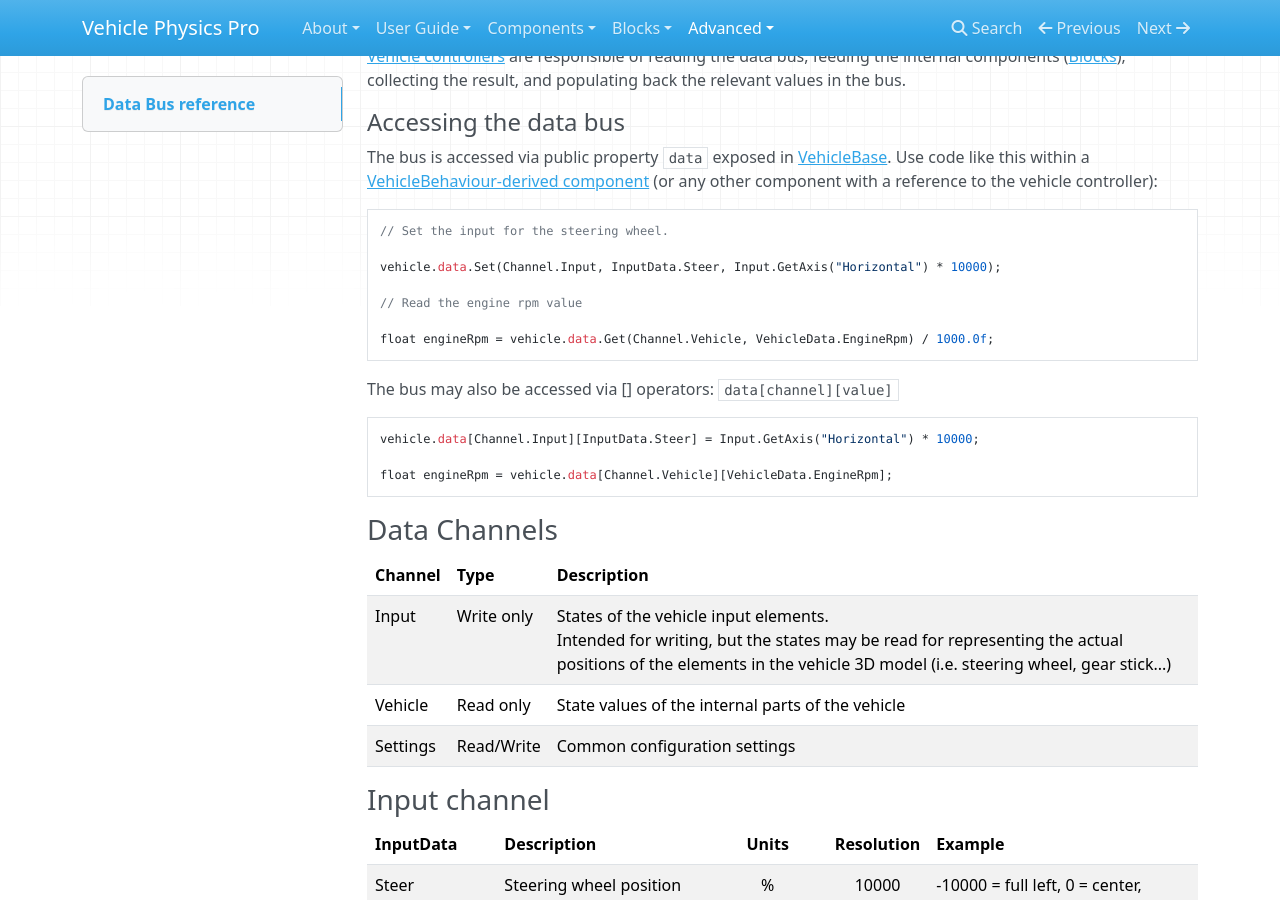
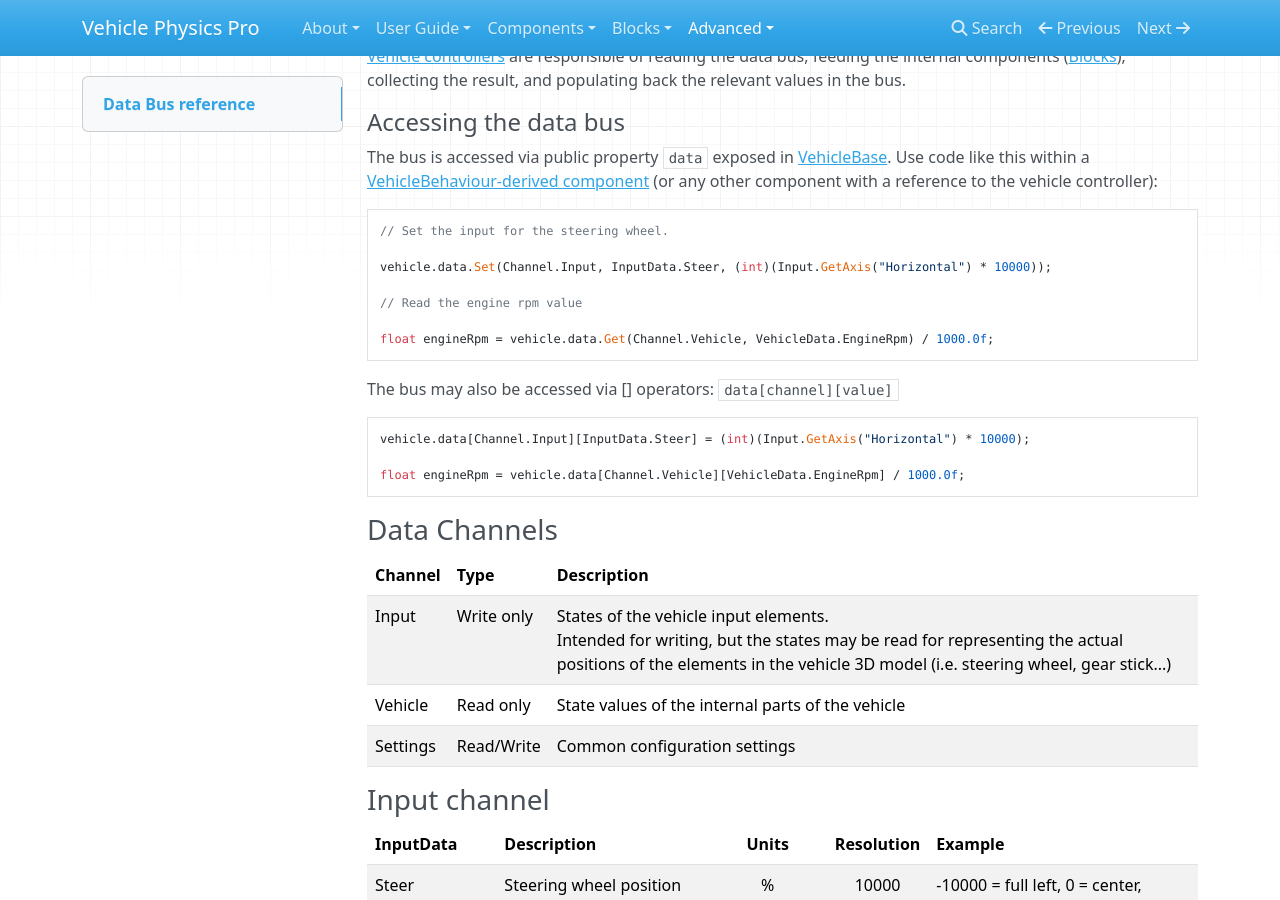
Before and after one commit to EdyJ/vehicle-physics-docs, an MkDocs documentation site: the page built from docs/advanced/databus-reference.md, in a window 1280 px wide and 900 px high, scrolled down 402 px. Built offline with MkDocs 1.6.1, drawn with Linux system fonts in a browser that asks for light colours; nearby versions of some CDN libraries; library files that are not in the unit come from our copies.

Commit message:
Fixed code examples in Data Bus reference

````diff
--- a/docs/advanced/databus-reference.md
+++ b/docs/advanced/databus-reference.md
@@ -27,7 +27,7 @@
 ```
 // Set the input for the steering wheel.
 
-vehicle.data.Set(Channel.Input, InputData.Steer, Input.GetAxis("Horizontal") * 10000);
+vehicle.data.Set(Channel.Input, InputData.Steer, (int)(Input.GetAxis("Horizontal") * 10000));
 
 // Read the engine rpm value
 
@@ -37,9 +37,9 @@
 The bus may also be accessed via [] operators: `data[channel][value]`
 
 ```
-vehicle.data[Channel.Input][InputData.Steer] = Input.GetAxis("Horizontal") * 10000;
+vehicle.data[Channel.Input][InputData.Steer] = (int)(Input.GetAxis("Horizontal") * 10000);
 
-float engineRpm = vehicle.data[Channel.Vehicle][VehicleData.EngineRpm];
+float engineRpm = vehicle.data[Channel.Vehicle][VehicleData.EngineRpm] / 1000.0f;
 ```
 
 ### Data Channels
````
